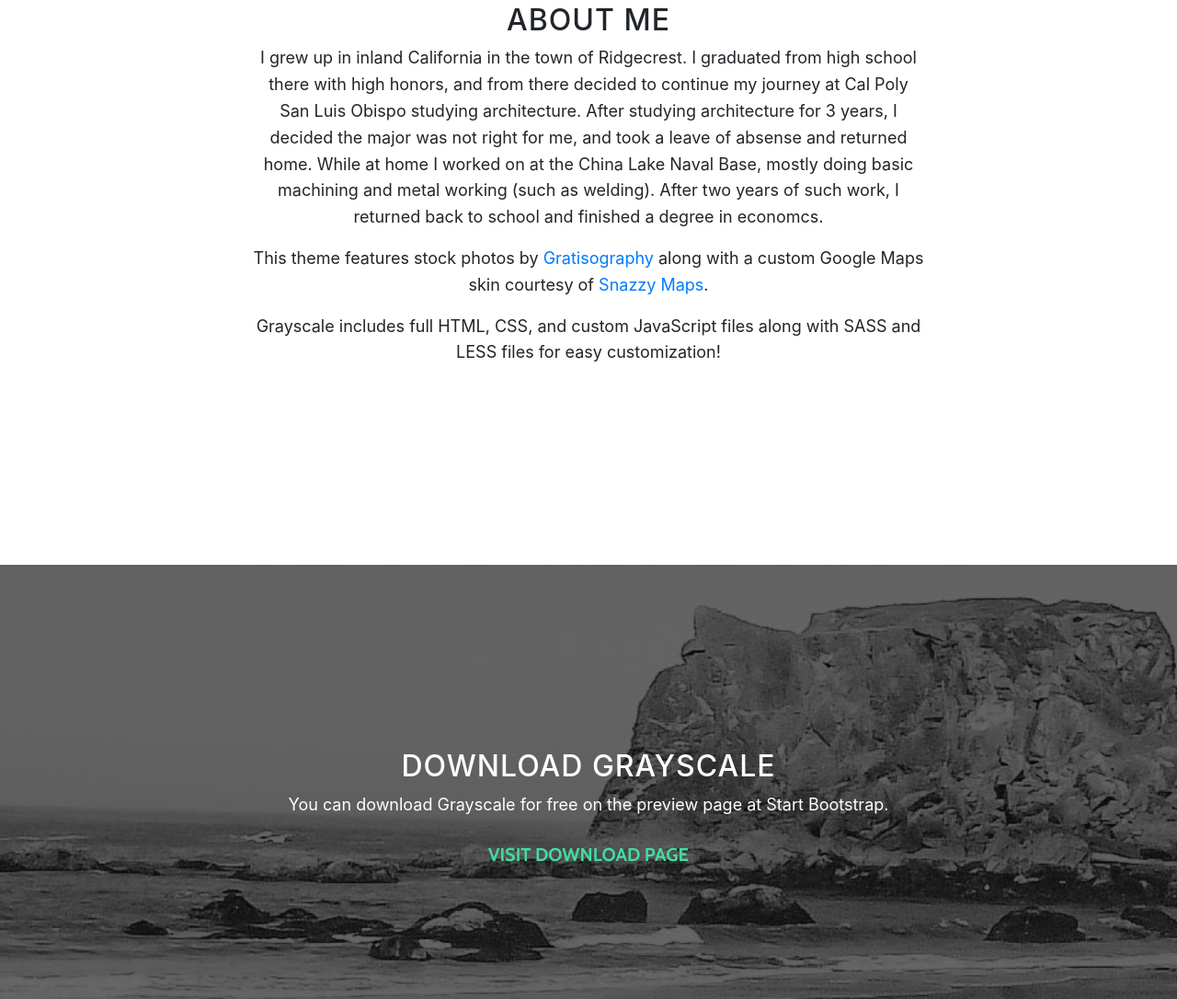
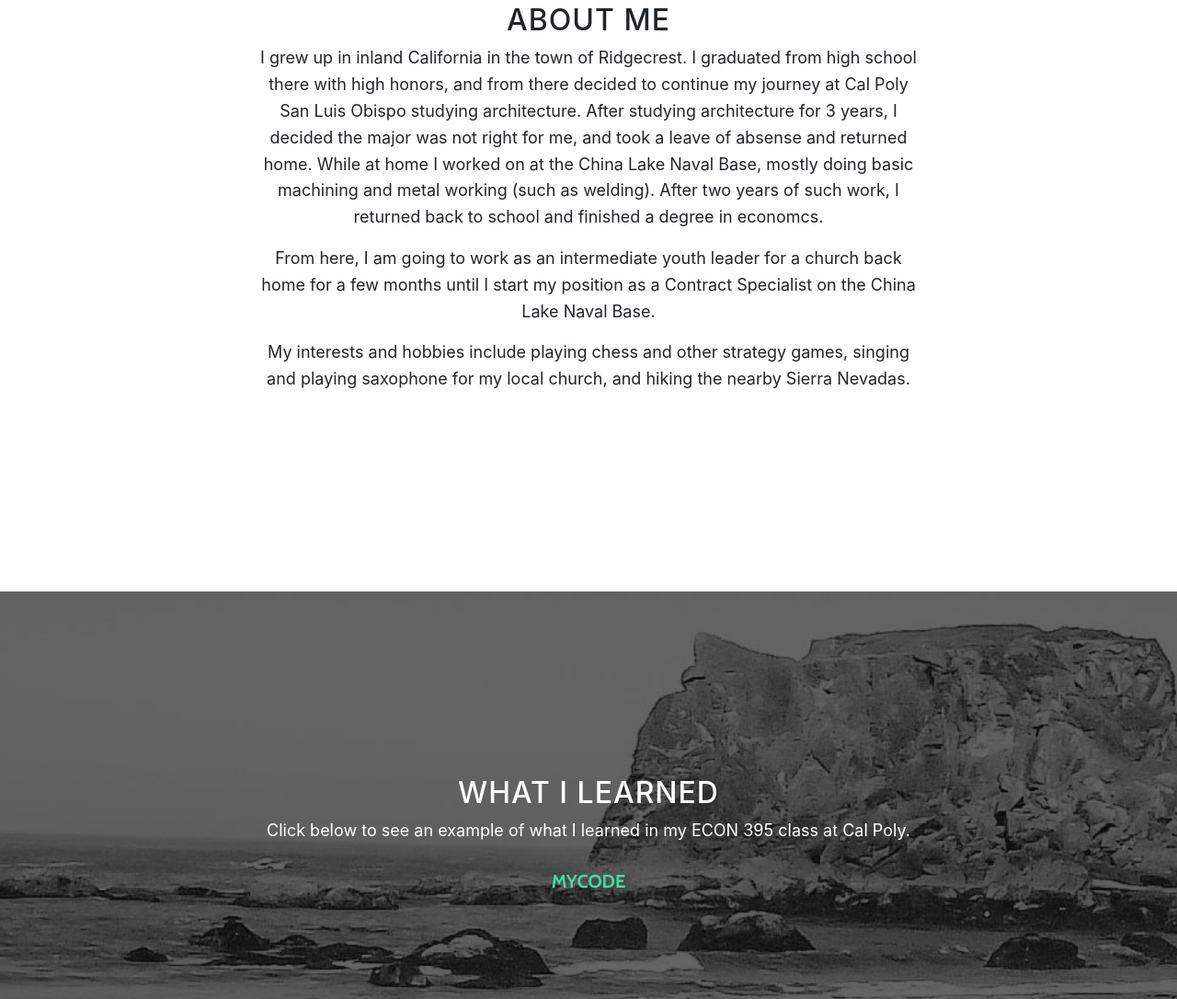
Before and after one commit to LukeKelley7/lukekelley7.github.io, a website with bundled scripts: page index.html in a window 1280 px wide. Shown: the part 997-2083 px from the top of the page at 92% size. Built offline with nearby package versions, Linux system fonts and the light colour scheme.

Commit message:
Update index.html
Added additional personal info and started link to 395 work

```diff
--- a/index.html
+++ b/index.html
@@ -39,7 +39,7 @@
               <a class="nav-link js-scroll-trigger" href="#about">About</a>
             </li>
             <li class="nav-item">
-              <a class="nav-link js-scroll-trigger" href="#download">Download</a>
+              <a class="nav-link js-scroll-trigger" href="#download">Coding</a>
             </li>
             <li class="nav-item">
               <a class="nav-link js-scroll-trigger" href="#contact">Contact</a>
@@ -57,7 +57,7 @@
             <div class="col-lg-8 mx-auto">
               <h1 class="brand-heading">Luke Kelley</h1>
               <p class="intro-text">I am about to graduate Cal Poly with a Bachelors of Science in Economics and am hopeful about my future working in government contracting!
-                <br>Created by Start Bootstrap.</p>
+                <br>Scroll down to continue learning about me!</p>
               <a href="#about" class="btn btn-circle js-scroll-trigger">
                 <i class="fa fa-angle-double-down animated"></i>
               </a>
@@ -74,11 +74,8 @@
           <div class="col-lg-8 mx-auto">
             <h2>About Me</h2>
             <p>I grew up in inland California in the town of Ridgecrest. I graduated from high school there with high honors, and from there decided to continue my journey at Cal Poly San Luis Obispo studying architecture.  After studying architecture for 3 years, I decided the major was not right for me, and took a leave of absense and returned home.  While at home I worked on at the China Lake Naval Base, mostly doing basic machining and metal working (such as welding).  After two years of such work, I returned back to school and finished a degree in economcs.</p>
-            <p>This theme features stock photos by
-              <a href="http://gratisography.com/">Gratisography</a>
-              along with a custom Google Maps skin courtesy of
-              <a href="http://snazzymaps.com/">Snazzy Maps</a>.</p>
-            <p>Grayscale includes full HTML, CSS, and custom JavaScript files along with SASS and LESS files for easy customization!</p>
+            <p>From here, I am going to work as an intermediate youth leader for a church back home for a few months until I start my position as a Contract Specialist on the China Lake Naval Base.</p>
+            <p>My interests and hobbies include playing chess and other strategy games, singing and playing saxophone for my local church, and hiking the nearby Sierra Nevadas.</p>
           </div>
         </div>
       </div>
@@ -88,9 +85,9 @@
     <section id="download" class="download-section content-section text-center">
       <div class="container">
         <div class="col-lg-8 mx-auto">
-          <h2>Download Grayscale</h2>
-          <p>You can download Grayscale for free on the preview page at Start Bootstrap.</p>
-          <a href="http://startbootstrap.com/template-overviews/grayscale/" class="btn btn-default btn-lg">Visit Download Page</a>
+          <h2>What I learned</h2>
+          <p>Click below to see an example of what I learned in my ECON 395 class at Cal Poly.</p>
+          <a href="http://startbootstrap.com/template-overviews/grayscale/" class="btn btn-default btn-lg">MyCode</a>
         </div>
       </div>
     </section>
```
